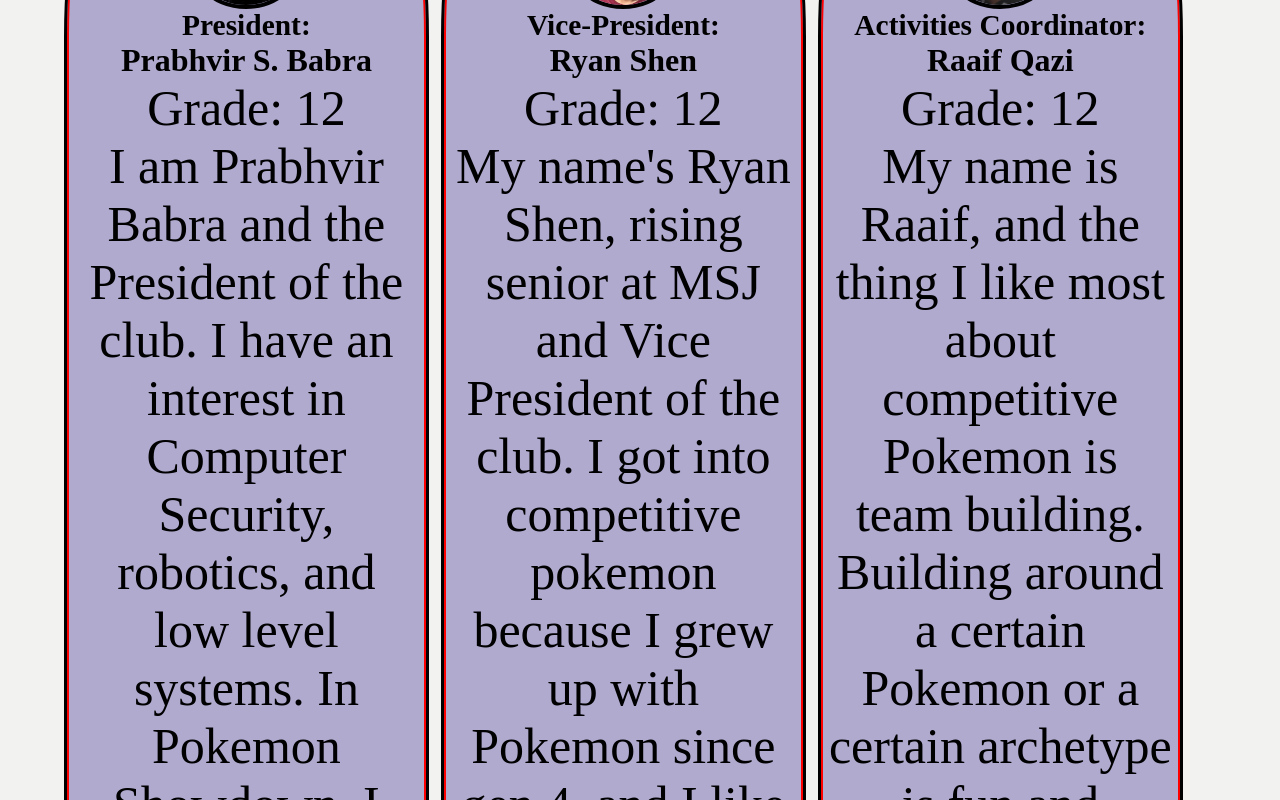
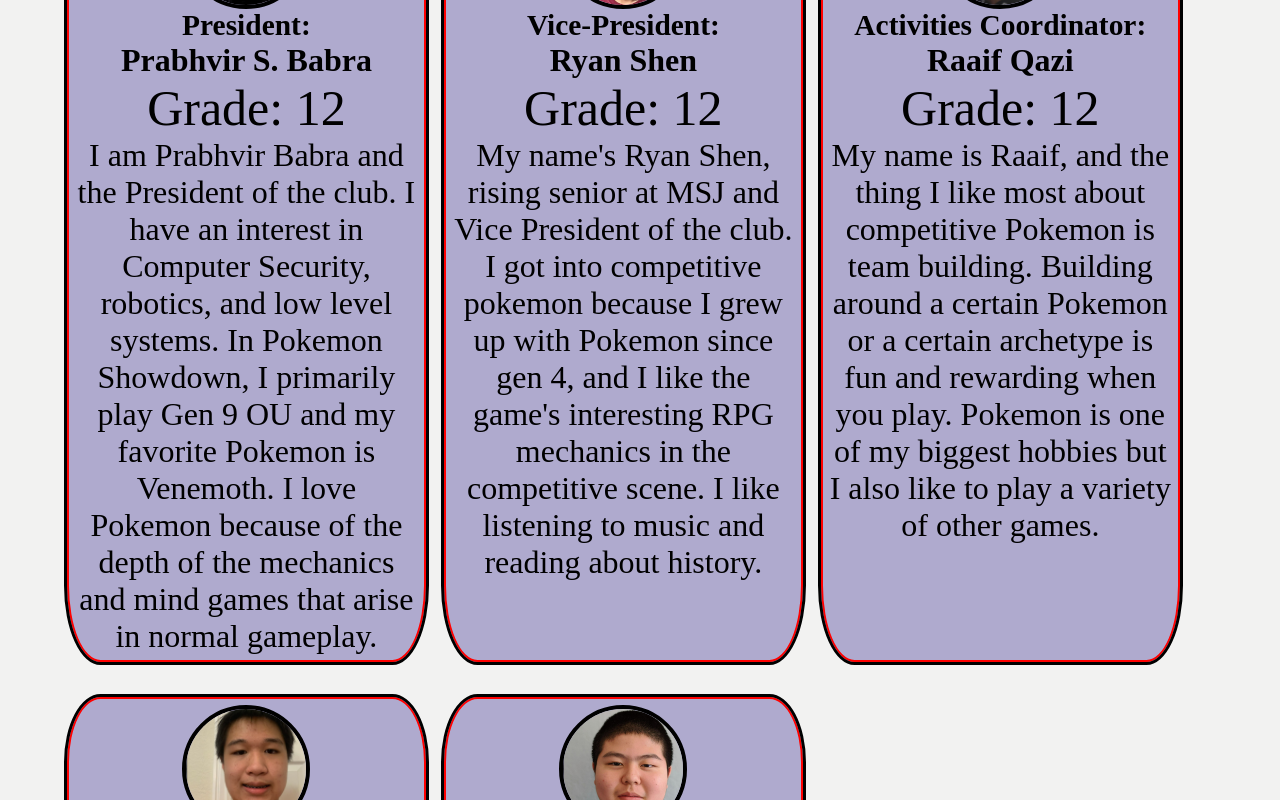
Before and after one commit to MSJ-Competitive-Pokemon-Club/club-website, a Vue app: page /club-website/about in a window 1280 px wide. Shown: the part 600-1400 px from the top of the page. Built offline with nearby package versions, Linux system fonts and the light colour scheme.

Commit message:
Add site icon

```diff
--- a/index.html
+++ b/index.html
@@ -2,7 +2,7 @@
 <html lang="en">
   <head>
     <meta charset="UTF-8">
-    <link rel="icon" href="/favicon.ico">
+    <link rel="icon" href="/site-logo.png">
     <meta name="viewport" content="width=device-width, initial-scale=1.0">
     <title>CPC Club</title>
   </head>
--- a/src/views/About.vue
+++ b/src/views/About.vue
@@ -98,6 +98,7 @@ p.officer-grade {
 }
 p.officer-desc {
   text-align: center;
+  font-size: 2.5vw;
 }
 
 ul#officer-display {
```
